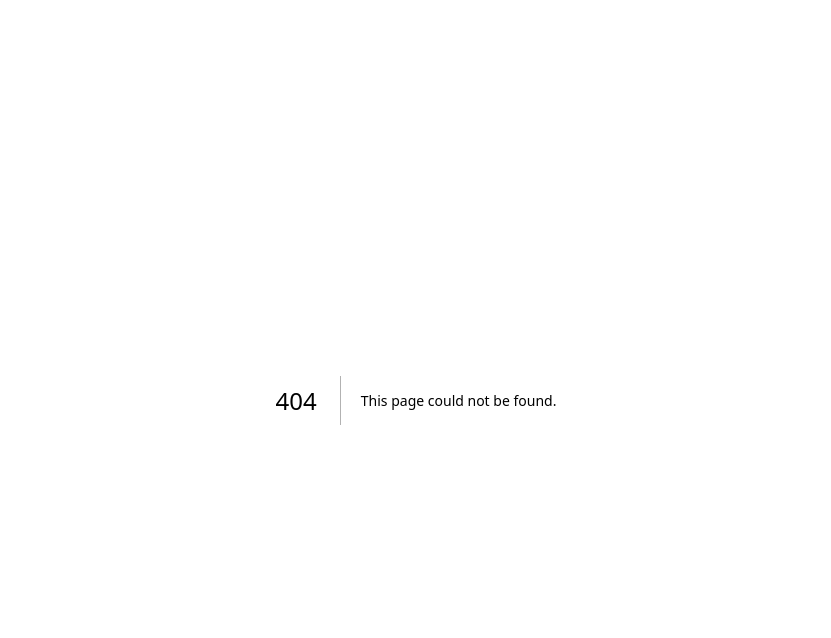
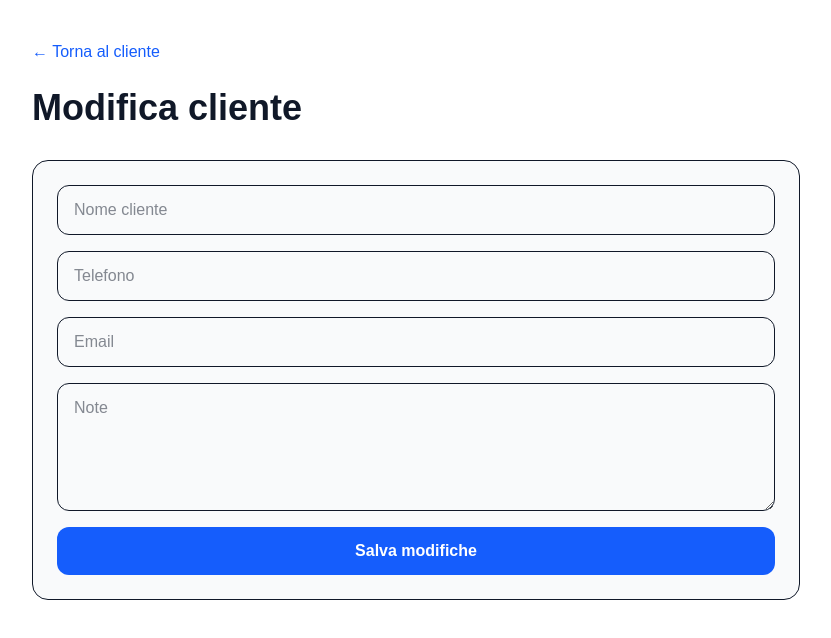
Before and after one commit to VINCENZOAMODIO/prontoazienda, a Next.js app: page /clienti/1/modifica in a window 1280 px wide. Before the commit this address had no page. Shown: the top 638 px of the page, without its empty margins (224-1055 px from the left). Built offline with nearby package versions, Linux system fonts and the light colour scheme; no server answers; the database is empty.

Commit message:
Completata gestione clienti

```diff
--- /dev/null
+++ b/app/clienti/[id]/modifica/page.tsx
@@ -0,0 +1,124 @@
+"use client";
+
+import { useEffect, useState } from "react";
+import { useParams } from "next/navigation";
+import { supabase } from "@/lib/supabase";
+
+export default function ModificaClientePage() {
+  const params = useParams();
+  const id = params.id as string;
+
+  const [nome, setNome] = useState("");
+  const [telefono, setTelefono] = useState("");
+  const [email, setEmail] = useState("");
+  const [note, setNote] = useState("");
+  const [loading, setLoading] = useState(true);
+  const [salvando, setSalvando] = useState(false);
+
+  useEffect(() => {
+    async function caricaCliente() {
+      const { data, error } = await supabase
+        .from("clienti")
+        .select("*")
+        .eq("id", id)
+        .single();
+
+      if (error) {
+        alert("Errore caricamento cliente: " + error.message);
+      } else {
+        setNome(data.nome || "");
+        setTelefono(data.telefono || "");
+        setEmail(data.email || "");
+        setNote(data.note || "");
+      }
+
+      setLoading(false);
+    }
+
+    if (id) caricaCliente();
+  }, [id]);
+
+  async function salvaModifiche() {
+    if (!nome) {
+      alert("Il nome è obbligatorio.");
+      return;
+    }
+
+    setSalvando(true);
+
+    const { error } = await supabase
+      .from("clienti")
+      .update({
+        nome,
+        telefono,
+        email,
+        note,
+      })
+      .eq("id", id);
+
+    setSalvando(false);
+
+    if (error) {
+      alert("Errore salvataggio: " + error.message);
+      return;
+    }
+
+    window.location.href = `/clienti/${id}`;
+  }
+
+  if (loading) {
+    return <div className="p-10">Caricamento...</div>;
+  }
+
+  return (
+    <main className="min-h-screen bg-white px-6 py-10 text-gray-900">
+      <div className="mx-auto max-w-3xl">
+        <a href={`/clienti/${id}`} className="text-blue-600">
+          ← Torna al cliente
+        </a>
+
+        <h1 className="mt-6 text-4xl font-bold">Modifica cliente</h1>
+
+        <div className="mt-8 grid gap-4 rounded-2xl border bg-gray-50 p-6">
+          <input
+            className="rounded-xl border px-4 py-3"
+            placeholder="Nome cliente"
+            value={nome}
+            onChange={(e) => setNome(e.target.value)}
+          />
+
+          <input
+            className="rounded-xl border px-4 py-3"
+            placeholder="Telefono"
+            value={telefono}
+            onChange={(e) => setTelefono(e.target.value)}
+          />
+
+          <input
+            className="rounded-xl border px-4 py-3"
+            placeholder="Email"
+            type="email"
+            value={email}
+            onChange={(e) => setEmail(e.target.value)}
+          />
+
+          <textarea
+            className="min-h-32 rounded-xl border px-4 py-3"
+            placeholder="Note"
+            value={note}
+            onChange={(e) => setNote(e.target.value)}
+          />
+
+          <button
+            type="button"
+            onClick={salvaModifiche}
+            disabled={salvando}
+            className="rounded-xl bg-blue-600 px-6 py-3 font-semibold text-white hover:bg-blue-700 disabled:opacity-60"
+          >
+            {salvando ? "Salvataggio..." : "Salva modifiche"}
+          </button>
+        </div>
+      </div>
+    </main>
+  );
+}
--- a/app/clienti/[id]/page.tsx
+++ b/app/clienti/[id]/page.tsx
@@ -65,6 +65,23 @@ export default function DettaglioClientePage() {
     if (id) caricaDatiCliente();
   }, [id]);
 
+  async function eliminaCliente() {
+    const conferma = confirm(
+      "Sei sicuro di voler eliminare questo cliente? I preventivi già creati resteranno salvati."
+    );
+
+    if (!conferma || !cliente) return;
+
+    const { error } = await supabase.from("clienti").delete().eq("id", cliente.id);
+
+    if (error) {
+      alert("Errore eliminazione cliente: " + error.message);
+      return;
+    }
+
+    window.location.href = "/clienti";
+  }
+
   if (loading) {
     return <div className="p-10">Caricamento...</div>;
   }
@@ -80,7 +97,26 @@ export default function DettaglioClientePage() {
           ← Torna ai clienti
         </a>
 
-        <h1 className="mt-6 text-4xl font-bold">{cliente.nome}</h1>
+        <div className="mt-6 flex flex-col gap-4 sm:flex-row sm:items-center sm:justify-between">
+          <h1 className="text-4xl font-bold">{cliente.nome}</h1>
+
+          <div className="flex flex-col gap-3 sm:flex-row">
+            <a
+              href={`/clienti/${cliente.id}/modifica`}
+              className="rounded-xl border border-gray-300 px-4 py-2 text-center text-sm font-semibold hover:bg-gray-50"
+            >
+              Modifica cliente
+            </a>
+
+            <button
+              type="button"
+              onClick={eliminaCliente}
+              className="rounded-xl border border-red-300 px-4 py-2 text-sm font-semibold text-red-600 hover:bg-red-50"
+            >
+              Elimina cliente
+            </button>
+          </div>
+        </div>
 
         <div className="mt-8 rounded-2xl border p-6">
           <p>
```
Lines whose indentation alone changed are shown as unchanged.
